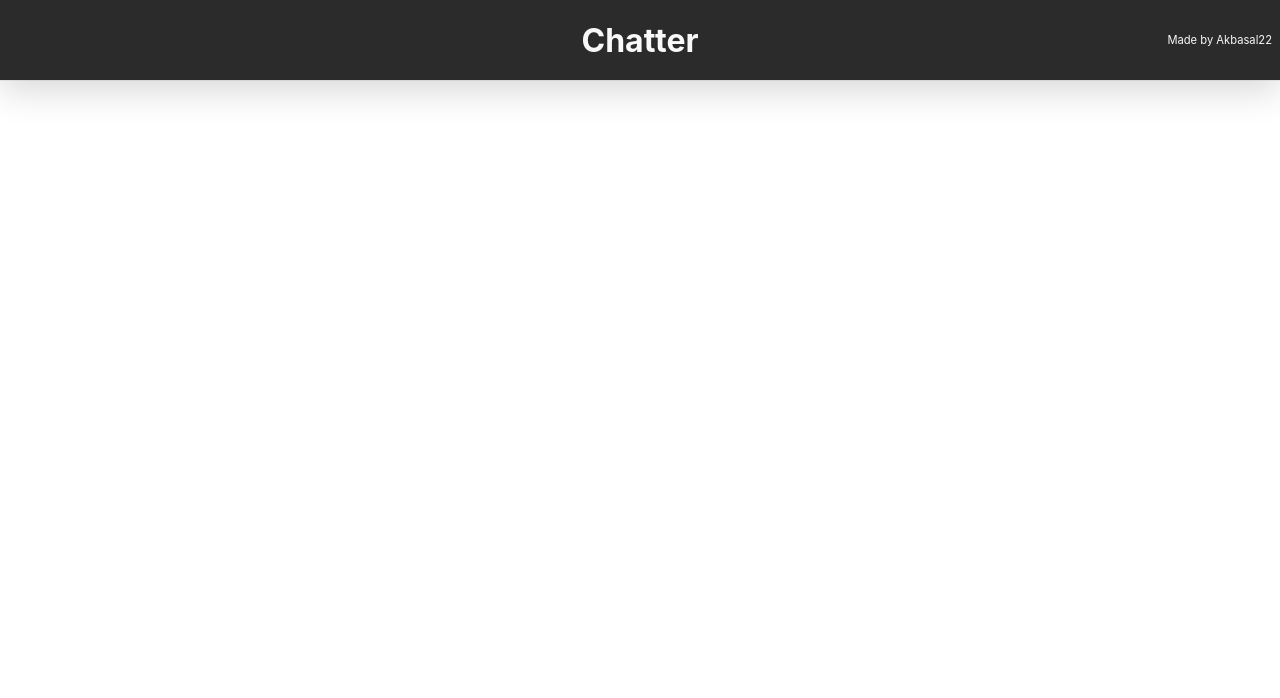
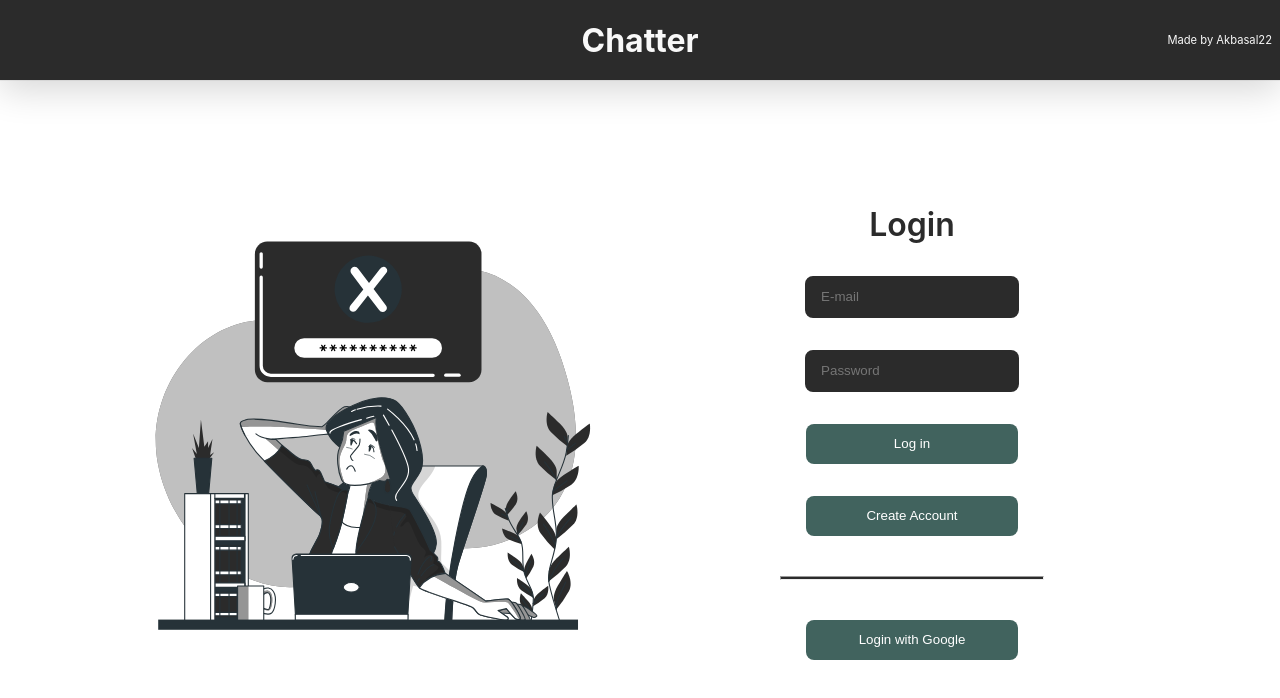
Before and after one commit to Akbasal22/chatter, a React (Create React App) app: page /login in a window 1280 px wide. Shown: the top 698 px of the page. Built offline with nearby package versions, Linux system fonts and the light colour scheme.

Commit message:
login form was created

```diff
--- a/src/App.css
+++ b/src/App.css
@@ -6,5 +6,13 @@
 }
 
 .page-container {
-    margin-top: 5rem;
+    padding-top: 5rem;
+    height: calc(100vh - 5rem);
+    display: flex;
+    align-items: center;
+    justify-content: center;
 }
+
+.App {
+    height: 100vh;
+}
--- /dev/null
+++ b/src/components/LoginForm/LoginForm.css
@@ -0,0 +1,67 @@
+.login-form-container {
+    display: flex;
+    justify-content: space-between;
+    align-items: center;
+    height: 100%;
+    width: 100%;
+    padding: 0rem 6rem 1rem 6rem;
+}
+
+.login-img {
+    width: 50%;
+    object-fit: cover;
+}
+
+.login-form {
+    width: 30%;
+    padding: 10%;
+    display: flex;
+    align-items: center;
+    justify-content: center;
+    flex-direction: column;
+    gap: 2rem;
+    color: var(--secondary-color);
+}
+
+hr {
+    width: 80%;
+    color: var(--secondary-color);
+    height: 2px;
+    background-color: var(--secondary-color);
+}
+
+.login-form-text {
+    text-align: center;
+    font-size: 2rem;
+    font-weight: 600;
+}
+
+.login-form input {
+    background-color: var(--secondary-color);
+    color: white;
+    border: none;
+    border-radius: 8px;
+    width: 60%;
+    height: 2.5rem;
+    padding-left: 1rem;
+}
+
+input:focus{
+    outline: none;
+}
+
+.login-form button {
+    width: calc(60% + 1rem);
+    height: 2.5rem;
+    color: white;
+    background-color: var(--accent-color);
+    border: none;
+    border-radius: 8px;
+    cursor: pointer;
+    transition: all 0.1s ease;
+}
+
+.login-form button:hover {
+    box-shadow: rgba(17, 17, 26, 0.1) 0px 4px 16px, rgba(17, 17, 26, 0.1) 0px 8px 24px, rgba(17, 17, 26, 0.1) 0px 16px 56px;
+    background-color: #304845;
+}
--- /dev/null
+++ b/src/components/LoginForm/LoginForm.js
@@ -0,0 +1,24 @@
+import React from 'react'
+import image from '../../assets/Forgot password-bro.svg'
+import './LoginForm.css'
+import '../../App.css'
+
+export default function LoginForm() {
+    return (
+        <div className='login-form-container'>
+
+            <img className='login-img' src={image} />
+
+            <form className='login-form'>
+                <span className='login-form-text'>Login</span>
+                <input type='email' placeholder='E-mail'></input>
+                <input type='password' placeholder='Password'></input>
+                <button>Log in</button>
+                <button>Create Account</button>
+                <hr />
+                <button>Login with Google</button>
+            </form>
+
+        </div>
+    )
+}
--- a/src/pages/LoginPage/LoginPage.js
+++ b/src/pages/LoginPage/LoginPage.js
@@ -1,7 +1,10 @@
 import React from 'react'
+import LoginForm from '../../components/LoginForm/LoginForm'
 
 export default function LoginPage() {
     return (
-        <div>LoginPage</div>
+        <div className='page-container'>
+            <LoginForm />
+        </div>
     )
 }
```
Also changed, not shown: src/assets/Forgot password-bro.svg (added), src/assets/login-cat.jpg (added).
